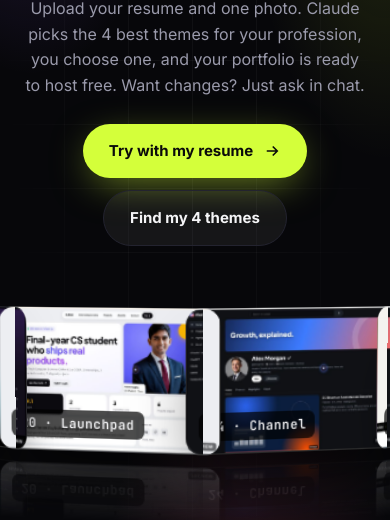
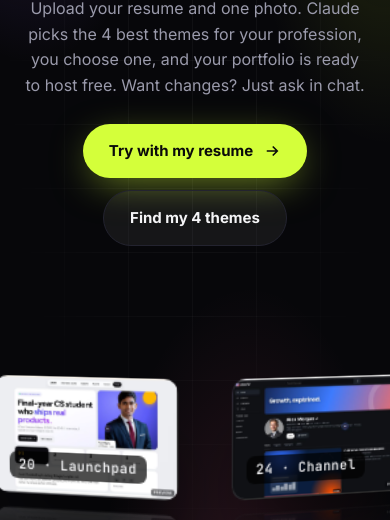
Before and after one commit to Connect-Pranav/foliocraft, a plain HTML site: page index.html in a window 390 px wide. Shown: the part 324-844 px from the top of the page. Drawn offline with Linux system fonts and the light colour scheme.

Commit message:
Add files via upload

```diff
--- a/index.html
+++ b/index.html
@@ -190,7 +190,8 @@ footer .wrap{display:flex;justify-content:space-between;gap:20px;flex-wrap:wrap}
 @media (max-width:720px){
   nav .links{display:none}nav{gap:12px}
   .hero{padding-top:120px}
-  .stage{height:330px}.ring .sc{width:190px;height:119px;left:-95px}.floor{top:210px}
+  .stage{height:300px;perspective:1100px}.ring .sc{width:138px;height:86px;left:-69px;top:50px;-webkit-box-reflect:none;border-radius:10px}.ring .sc span{font-size:10px;padding:5px 7px}.floor{top:190px}
+  nav{background:rgba(14,14,20,.94);transition:transform .35s ease,opacity .35s}nav.nav-hide{transform:translate(-50%,-150%);opacity:0}
   section{padding:84px 0}.wrap{padding:0 16px}
   .steps,.gal,.feat,.results{grid-template-columns:1fr}.fx.big{grid-column:auto}
   .pc{padding:28px}.pc .amt{font-size:56px}
@@ -473,7 +474,7 @@ var THEMES = [{"id":"terminal","no":1,"name":"Terminal","mode":"dark","fam":"dev
 
   /* ===== 3D ring ===== */
   var ring = $("#ring"), N = 12, picks = ["growth", "terminal", "casebook", "binge", "clinic", "darkroom", "founder", "storefront", "counsel", "wavelength", "launchpad", "channel"];
-  var small = w.innerWidth < 720, R = small ? 300 : 560;
+  var small = w.innerWidth < 720, R = small ? 330 : 560;
   for (i = 0; i < N; i++) {
     var t = byId(picks[i]), c = el("div", "sc", "<span>" + pad(t.no) + " &middot; " + t.name + "</span>");
     c.style.cssText += thumb(t.id);
@@ -492,6 +493,7 @@ var THEMES = [{"id":"terminal","no":1,"name":"Terminal","mode":"dark","fam":"dev
   var stage = $("#stage");
   ring.addEventListener("mouseover", function (e) { if (e.target.closest && e.target.closest(".sc")) { hover = true; } });
   ring.addEventListener("mouseout", function (e) { var to = e.relatedTarget; if (!(to && to.closest && to.closest(".sc"))) { hover = false; } });
+  if (touch) { var hn = d.querySelector(".hint"); if (hn) { hn.innerHTML = "SWIPE TO SPIN &middot; TAP TO OPEN"; } }
   stage.addEventListener("touchstart", function (e) { drag = true; lastX = e.touches[0].clientX; moved = 0; }, { passive: true });
   stage.addEventListener("touchmove", function (e) { var x = e.touches[0].clientX, dx = x - lastX; lastX = x; moved += Math.abs(dx); rot += dx * 0.3; }, { passive: true });
   stage.addEventListener("touchend", function () { drag = false; });
@@ -902,6 +904,12 @@ var THEMES = [{"id":"terminal","no":1,"name":"Terminal","mode":"dark","fam":"dev
     w.addEventListener("mousemove", function (e) { mx = e.clientX; my = e.clientY; dot.style.transform = "translate(" + mx + "px," + my + "px)"; });
     (function loop() { cx += (mx - cx) * 0.12; cy += (my - cy) * 0.12; cur.style.transform = "translate(" + cx + "px," + cy + "px)"; w.requestAnimationFrame(loop); })();
   }
+  var lastY = 0, navEl = d.querySelector("nav");
+  w.addEventListener("scroll", function () {
+    var y = w.pageYOffset || 0;
+    if (w.innerWidth < 720 && navEl) { navEl.className = (y > lastY + 4 && y > 140) ? "nav-hide" : (y < lastY - 4 || y <= 140 ? "" : navEl.className); }
+    lastY = y;
+  }, { passive: true });
   var prog = $("#progress");
   w.addEventListener("scroll", function () { var h = d.documentElement.scrollHeight - w.innerHeight; prog.style.width = (h > 0 ? (w.pageYOffset / h) * 100 : 0) + "%"; }, { passive: true });
 })();
```
